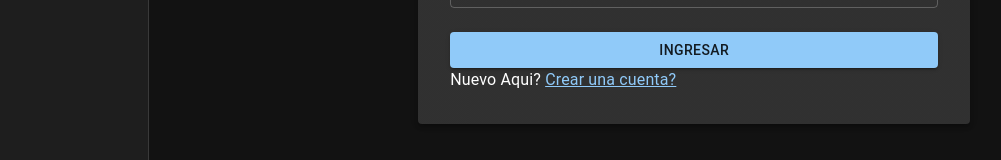
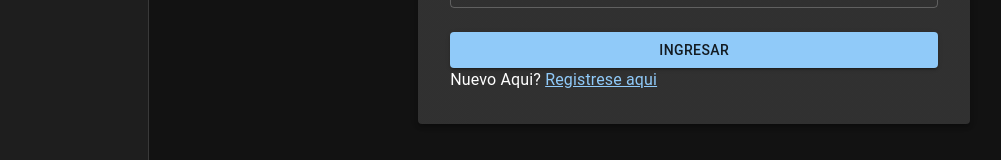
Before and after one commit to OsmauGon/vaultcrypt, a React (Vite) app: page /login in a window 1280 px wide. Shown: the part 294-454 px from the top of the page, without its empty margins (41-1042 px from the left). Built offline with nearby package versions, Linux system fonts and the light colour scheme.

Commit message:
Modificamos algunas cositas pero ya estamos listos para crear la carpeta DIST

```diff
--- a/index.html
+++ b/index.html
@@ -4,7 +4,7 @@
     <meta charset="UTF-8" />
     <link rel="icon" type="image/svg+xml" href="/vite.svg" />
     <meta name="viewport" content="width=device-width, initial-scale=1.0" />
-    <title>vaultcrypt2</title>
+    <title>Vault Crypt</title>
   </head>
   <body>
     <div id="root"></div>
--- a/src/components/AlternativeEncryptPage.tsx
+++ b/src/components/AlternativeEncryptPage.tsx
@@ -65,9 +65,11 @@ export const AlternativeEncryptPage = () => {
 
 const handleSubmit2 = async (e: React.FormEvent) => {
   e.preventDefault();
-  console.log('se ejecuto handleSubmit');
   setAccion('cargando')
-  setTimeout(()=>{setAccion('listo');console.log(nuevaCuenta)},5000)
+  setTimeout(()=>{
+    setAccion('listo');
+    //console.log(nuevaCuenta)
+  },5000)
 
   //await submit(nuevaCuenta); // Esperás que termine antes de seguir
 };
--- a/src/components/NewAccountForm2.tsx
+++ b/src/components/NewAccountForm2.tsx
@@ -53,7 +53,6 @@ export const NewAccountForm = () => {
 
 const handleSubmit2 = async (e: React.FormEvent) => {
   e.preventDefault();
-  console.log('se ejecuto handleSubmit');
 
   await submit(nuevaCuenta); // Esperás que termine antes de seguir
 };
--- a/src/hooks/formSubmit.ts
+++ b/src/hooks/formSubmit.ts
@@ -25,7 +25,7 @@ export const useFormSubmit = <T extends Record<string, unknown>>({
   const [queryStatus, setQueryStatus] = useState<SubmitStatus>('idle')
 
   useEffect(() => {
-    console.log('🔄 Estado actualizado:', queryStatus)
+    //console.log('🔄 Estado actualizado:', queryStatus)
   }, [queryStatus])
 
   const submit = async (formData: T) => {
@@ -43,9 +43,9 @@ export const useFormSubmit = <T extends Record<string, unknown>>({
     }
 
     console.log('📦 Payload listo para enviar:', payload)//Cambiar por "Nueva cuenta enviada"
-    console.log('🛒 Lo vamos a enviar a ', endpoint)//borrar
+   // console.log('🛒 Lo vamos a enviar a ', endpoint)//borrar
     console.log('🛒 Con el metodo ', method)//borrar
-    console.log('🧾 Datos originales:', formData)//borrar
+   // console.log('🧾 Datos originales:', formData)//borrar
 
     try {
       setQueryStatus('loading')
--- a/src/pages/Login.tsx
+++ b/src/pages/Login.tsx
@@ -13,6 +13,7 @@ import { zodResolver } from '@hookform/resolvers/zod'
 import type { LoginData } from '../schemas/loginSchema'
 import { loginSchema } from '../schemas/loginSchema'
 import { useFormSubmit } from '../hooks/formSubmit'
+import { Link } from 'react-router-dom'
 
 
 
@@ -83,7 +84,8 @@ const Login = () => {
           >
             {isLoading ? 'Ingresando...' : 'Ingresar'}
           </Button>
-          <div className='register-link'>Nuevo Aqui? <a href="/register">Crear una cuenta?</a></div>
+          <div className='register-link'>Nuevo Aqui? <Link to='/register'>Registrese aqui</Link></div>
+
           </>
           : ""
 
```
Also changed, not shown: progreso_readme.txt.
